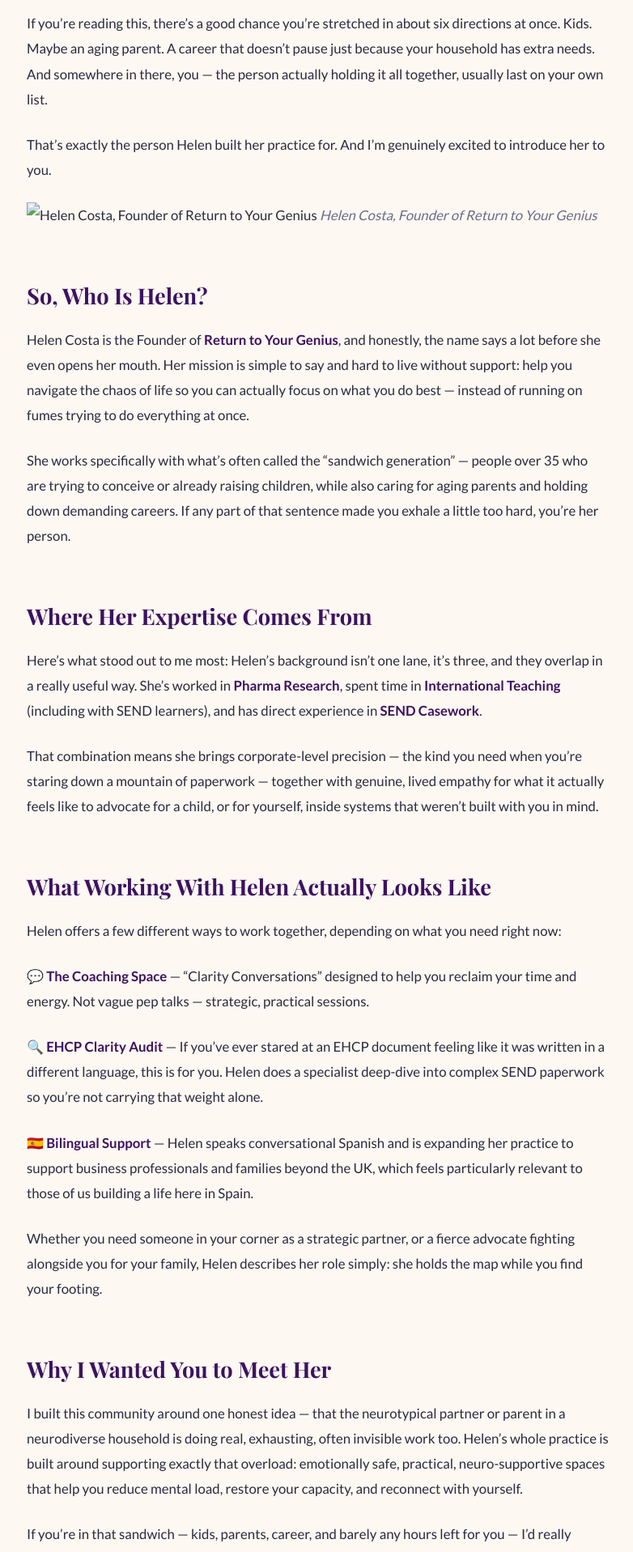
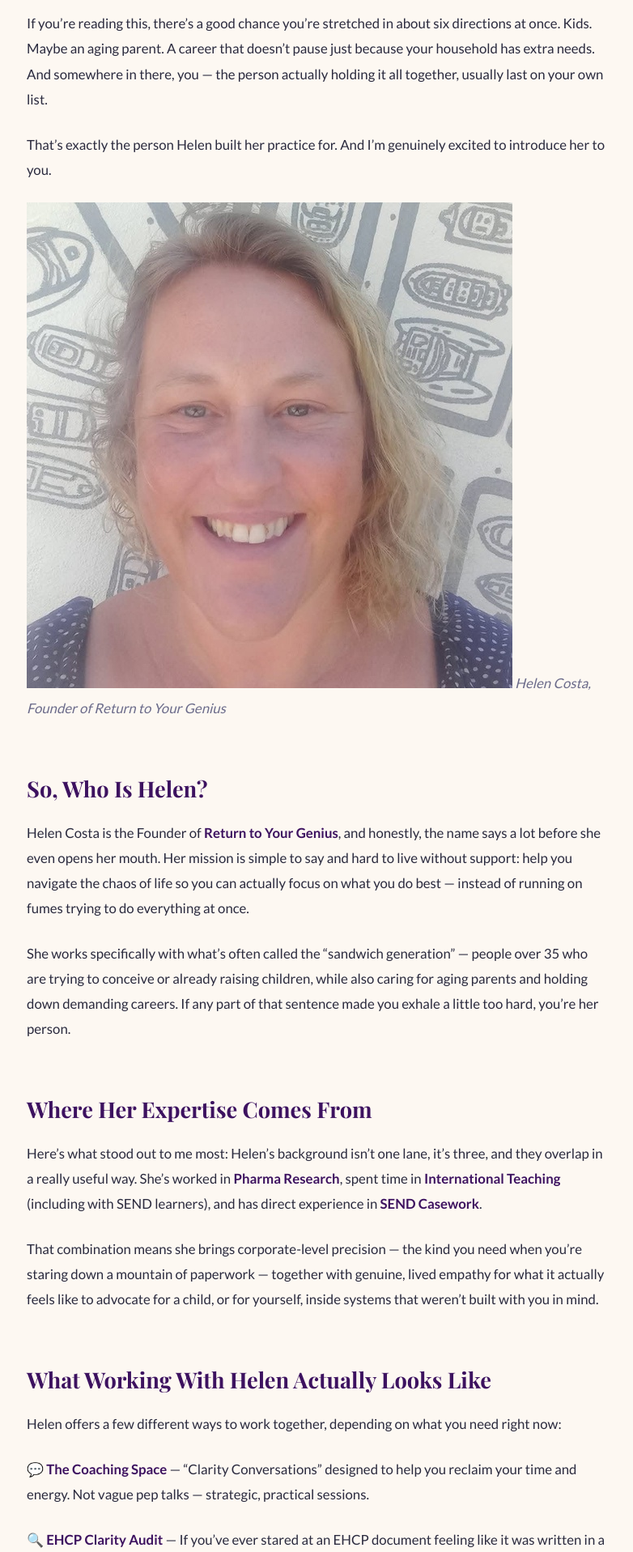
Before and after one commit to stixxnicky-lpa/loveparentingandautism, a Jekyll site: the page built from _posts/2026-08-21-meet-helen-return-to-your-genius.md, in a window 1280 px wide. Shown: the part 695-2612 px from the top of the page at 81% size, without its empty margins (247-1029 px from the left). Built offline with Jekyll 4.4.1, drawn with Linux system fonts in a browser that asks for light colours; some web fonts are replaced.

Commit message:
Update 2026-08-21-meet-helen-return-to-your-genius.md

```diff
--- a/_posts/2026-08-21-meet-helen-return-to-your-genius.md
+++ b/_posts/2026-08-21-meet-helen-return-to-your-genius.md
@@ -12,7 +12,7 @@ If you're reading this, there's a good chance you're stretched in about six dire
 
 That's exactly the person Helen built her practice for. And I'm genuinely excited to introduce her to you.
 
-![Helen Costa, Founder of Return to Your Genius](/assets/images/guest-experts/helen-costa-headshot.jpg)
+![Helen Costa, Founder of Return to Your Genius](/assets/images/helen-costa-headshot.jpg)
 *Helen Costa, Founder of Return to Your Genius*
 
 ## So, Who Is Helen?
@@ -50,5 +50,5 @@ If you're in that sandwich — kids, parents, career, and barely any hours left
 📸 Follow Helen on Instagram: [@helen_costa_coach](https://www.instagram.com/helen_costa_coach)
 
 <div style="text-align:center; margin-top:2rem;">
-  <img src="/assets/images/guest-experts/return-to-your-genius-logo.jpeg" alt="Return to Your Genius logo" style="max-width:220px;">
+  <img src="/assets/images/return-to-your-genius-logo.jpeg" alt="Return to Your Genius logo" style="max-width:220px;">
 </div>
```
